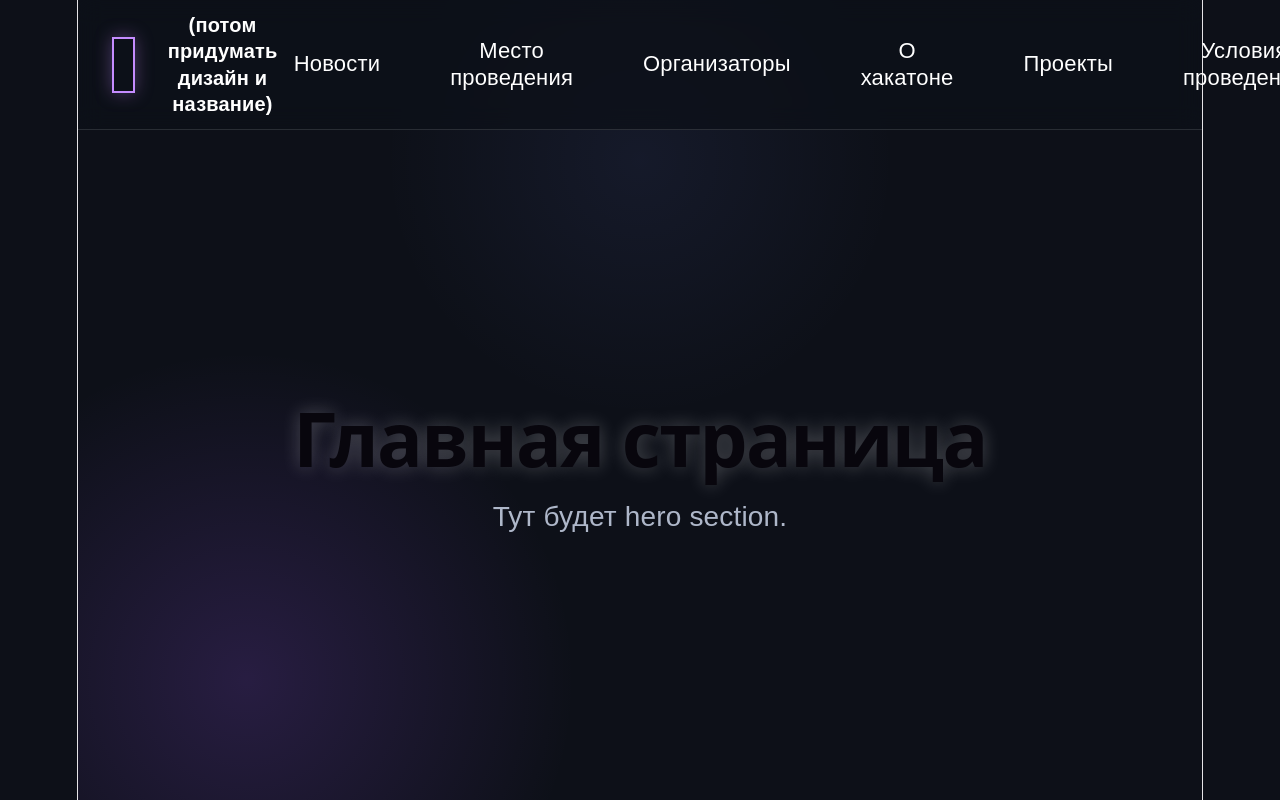
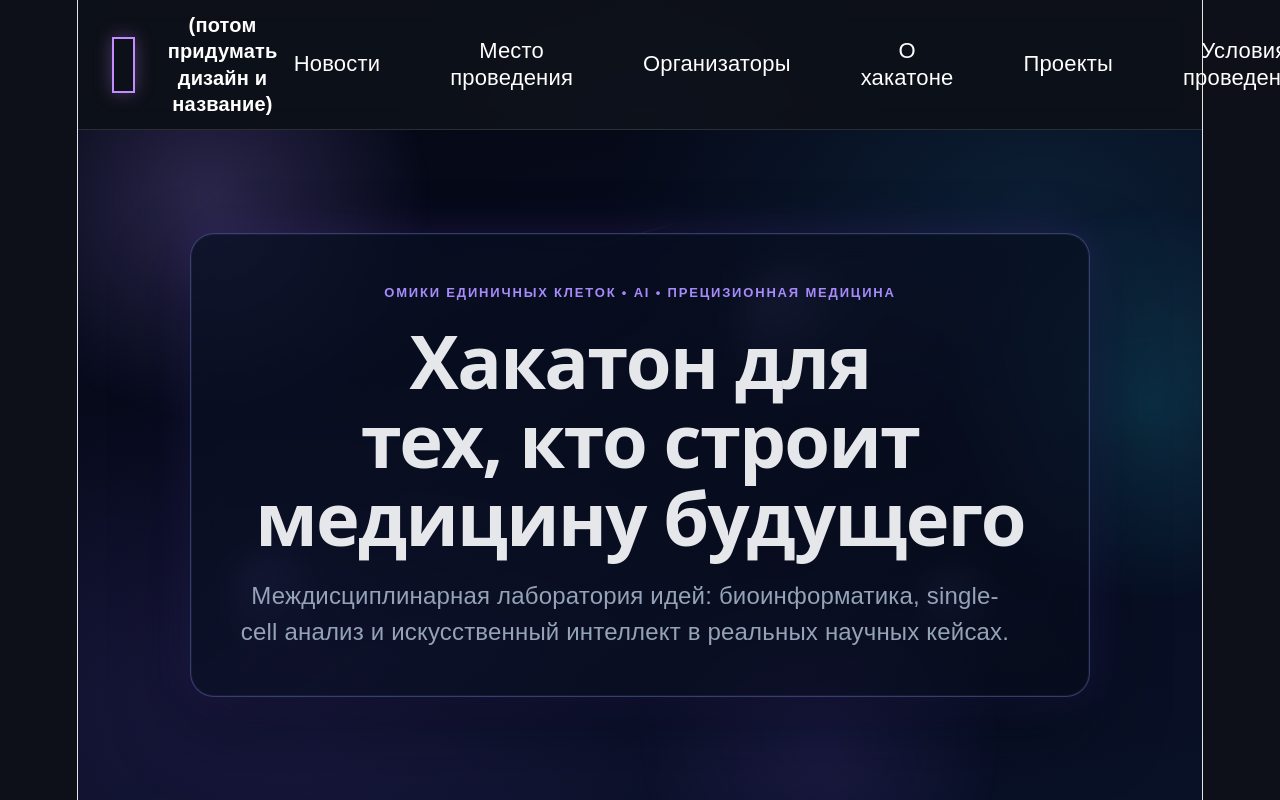
Before and after one commit to saitnado/my-site, a React (Vite) app: page / in a window 1280 px wide. Shown: the top 800 px of the page. Built offline with nearby package versions, Linux system fonts and the light colour scheme.

Commit message:
add venue page styles

```diff
--- a/src/App.css
+++ b/src/App.css
@@ -86,26 +86,150 @@ a {
 
 .hero {
   min-height: calc(100vh - 130px);
-  display: flex;
-  flex-direction: column;
-  align-items: center;
-  justify-content: center;
-  text-align: center;
-  padding: 40px 20px;
+  padding: 52px 24px;
+  position: relative;
+  overflow: hidden;
+  display: grid;
+  place-items: center;
+  background:
+    radial-gradient(65% 65% at 18% 85%, rgba(139, 92, 246, 0.14), transparent 72%),
+    radial-gradient(50% 50% at 85% 10%, rgba(56, 189, 248, 0.11), transparent 76%),
+    linear-gradient(165deg, #050816 0%, #070c1f 56%, #091127 100%);
+}
+
+.hero-bg {
+  position: absolute;
+  inset: 0;
+  pointer-events: none;
+}
+
+.hero-orb,
+.hero-cell,
+.hero-neural {
+  position: absolute;
+}
+
+.hero-orb {
+  border-radius: 999px;
+  filter: blur(3px);
+}
+
+.hero-orb-1 {
+  width: 440px;
+  height: 440px;
+  top: -150px;
+  left: -90px;
+  background: radial-gradient(circle, rgba(167, 139, 250, 0.23), transparent 72%);
+}
+
+.hero-orb-2 {
+  width: 390px;
+  height: 390px;
+  right: -140px;
+  top: 80px;
+  background: radial-gradient(circle, rgba(34, 211, 238, 0.16), transparent 74%);
+}
+
+.hero-orb-3 {
+  width: 360px;
+  height: 360px;
+  bottom: -120px;
+  right: 18%;
+  background: radial-gradient(circle, rgba(139, 92, 246, 0.15), transparent 72%);
+}
+
+.hero-neural {
+  height: 1px;
+  background: linear-gradient(90deg, transparent, rgba(167, 139, 250, 0.45), transparent);
+}
+
+.hero-neural-1 {
+  width: 46%;
+  top: 24%;
+  left: 9%;
+  transform: rotate(-16deg);
+}
+
+.hero-neural-2 {
+  width: 38%;
+  top: 60%;
+  left: 44%;
+  transform: rotate(22deg);
+}
+
+.hero-neural-3 {
+  width: 34%;
+  top: 78%;
+  left: 10%;
+  transform: rotate(-7deg);
+}
+
+.hero-cell {
+  border: 1px solid rgba(229, 231, 235, 0.16);
+  border-radius: 999px;
+  background: radial-gradient(circle at 30% 30%, rgba(167, 139, 250, 0.2), rgba(5, 8, 22, 0.03) 68%);
+  box-shadow: inset 0 0 26px rgba(167, 139, 250, 0.09);
+}
+
+.hero-cell-1 {
+  width: 128px;
+  height: 128px;
+  top: 20%;
+  right: 30%;
+}
+
+.hero-cell-2 {
+  width: 88px;
+  height: 88px;
+  bottom: 24%;
+  left: 14%;
+}
+
+.hero-cell-3 {
+  width: 62px;
+  height: 62px;
+  top: 66%;
+  right: 19%;
+}
+
+.hero-panel {
+  position: relative;
+  z-index: 2;
+  width: min(900px, 100%);
+  padding: 46px 44px;
+  border-radius: 24px;
+  border: 1px solid rgba(167, 139, 250, 0.34);
+  background: linear-gradient(145deg, rgba(9, 16, 36, 0.72), rgba(7, 11, 25, 0.58));
+  backdrop-filter: blur(14px);
+  box-shadow:
+    0 0 0 1px rgba(34, 211, 238, 0.08) inset,
+    0 30px 70px rgba(4, 8, 22, 0.58),
+    0 0 44px rgba(139, 92, 246, 0.18);
+}
+
+.hero-kicker {
+  margin: 0 0 16px;
+  letter-spacing: 0.14em;
+  font-size: 13px;
+  font-weight: 600;
+  color: #a78bfa;
 }
 
 .hero h1 {
-  margin: 0 0 28px;
-  font-size: 76px;
-  line-height: 1;
+  margin: 0;
+  font-size: clamp(42px, 6.3vw, 74px);
+  line-height: 1.06;
   font-weight: 800;
-  text-shadow: 0 0 18px rgba(255, 255, 255, 0.25);
+  color: #e5e7eb;
+  text-wrap: balance;
 }
 
-.hero p {
-  margin: 0;
-  font-size: 28px;
-  color: #aeb7c9;
+.hero-subtitle {
+  margin: 20px 0 0;
+  max-width: 780px;
+  font-size: clamp(18px, 2.2vw, 24px);
+  line-height: 1.5;
+  color: #94a3b8;
 }
 
 .page {
@@ -305,11 +429,25 @@ a {
   }
 
   .hero h1 {
-    font-size: 44px;
+    font-size: 42px;
   }
 
-  .hero p {
-    font-size: 20px;
+  .hero {
+    padding: 30px 16px;
+  }
+
+  .hero-panel {
+    padding: 28px 20px;
+    border-radius: 18px;
+  }
+
+  .hero-kicker {
+    font-size: 11px;
+    line-height: 1.4;
+  }
+
+  .hero-subtitle {
+    font-size: 18px;
   }
 
   .page {
--- a/src/pages/Home.jsx
+++ b/src/pages/Home.jsx
@@ -1,8 +1,26 @@
 function Home() {
   return (
     <section className="hero">
-      <h1>Главная страница</h1>
-      <p>Тут будет hero section.</p>
+      <div className="hero-bg" aria-hidden="true">
+        <span className="hero-orb hero-orb-1"></span>
+        <span className="hero-orb hero-orb-2"></span>
+        <span className="hero-orb hero-orb-3"></span>
+        <span className="hero-neural hero-neural-1"></span>
+        <span className="hero-neural hero-neural-2"></span>
+        <span className="hero-neural hero-neural-3"></span>
+        <span className="hero-cell hero-cell-1"></span>
+        <span className="hero-cell hero-cell-2"></span>
+        <span className="hero-cell hero-cell-3"></span>
+      </div>
+
+      <div className="hero-panel">
+        <p className="hero-kicker">ОМИКИ ЕДИНИЧНЫХ КЛЕТОК • AI • ПРЕЦИЗИОННАЯ МЕДИЦИНА</p>
+        <h1>Хакатон для тех, кто строит медицину будущего</h1>
+        <p className="hero-subtitle">
+          Междисциплинарная лаборатория идей: биоинформатика, single-cell анализ и
+          искусственный интеллект в реальных научных кейсах.
+        </p>
+      </div>
     </section>
   );
 }
```
